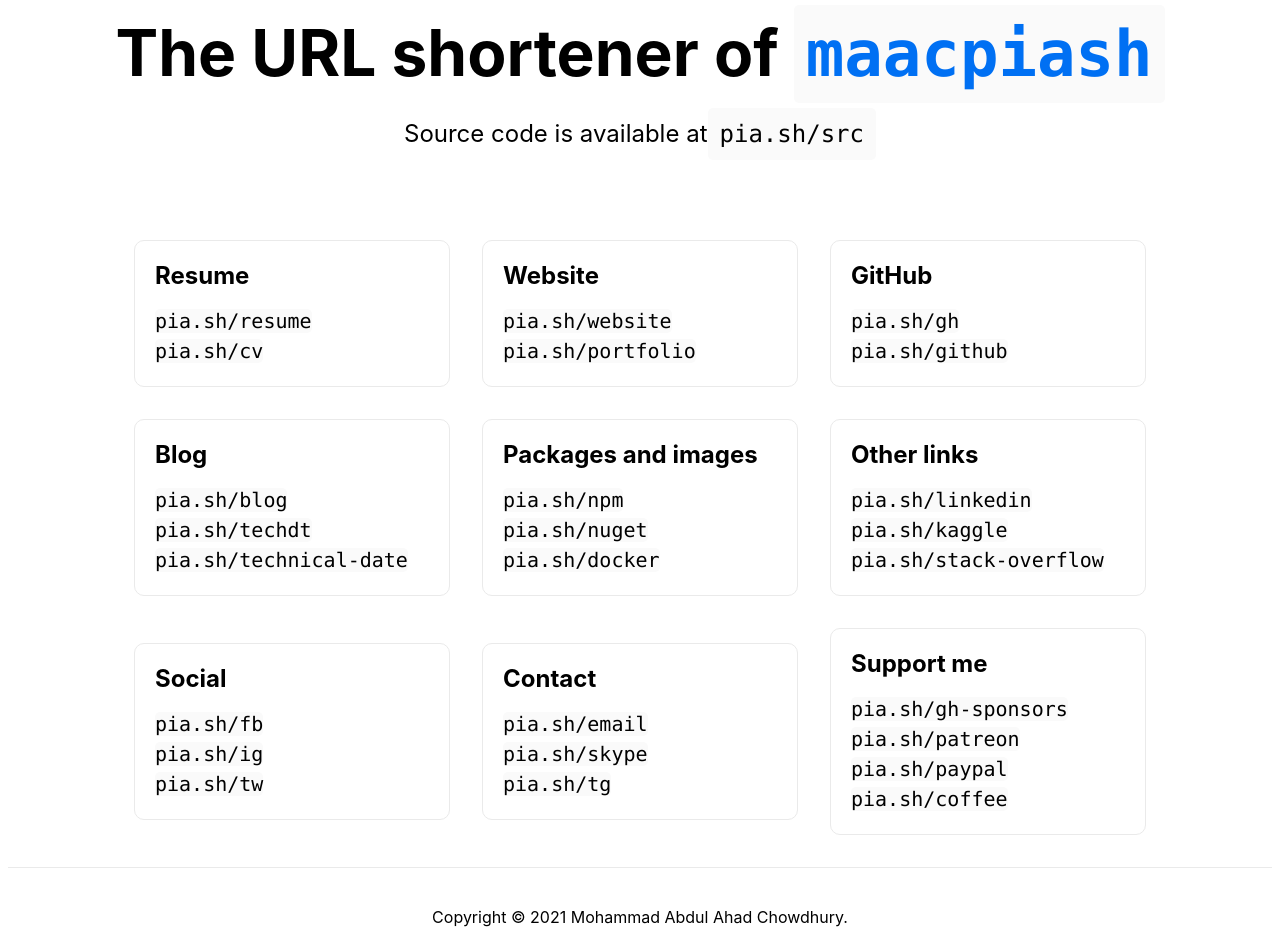
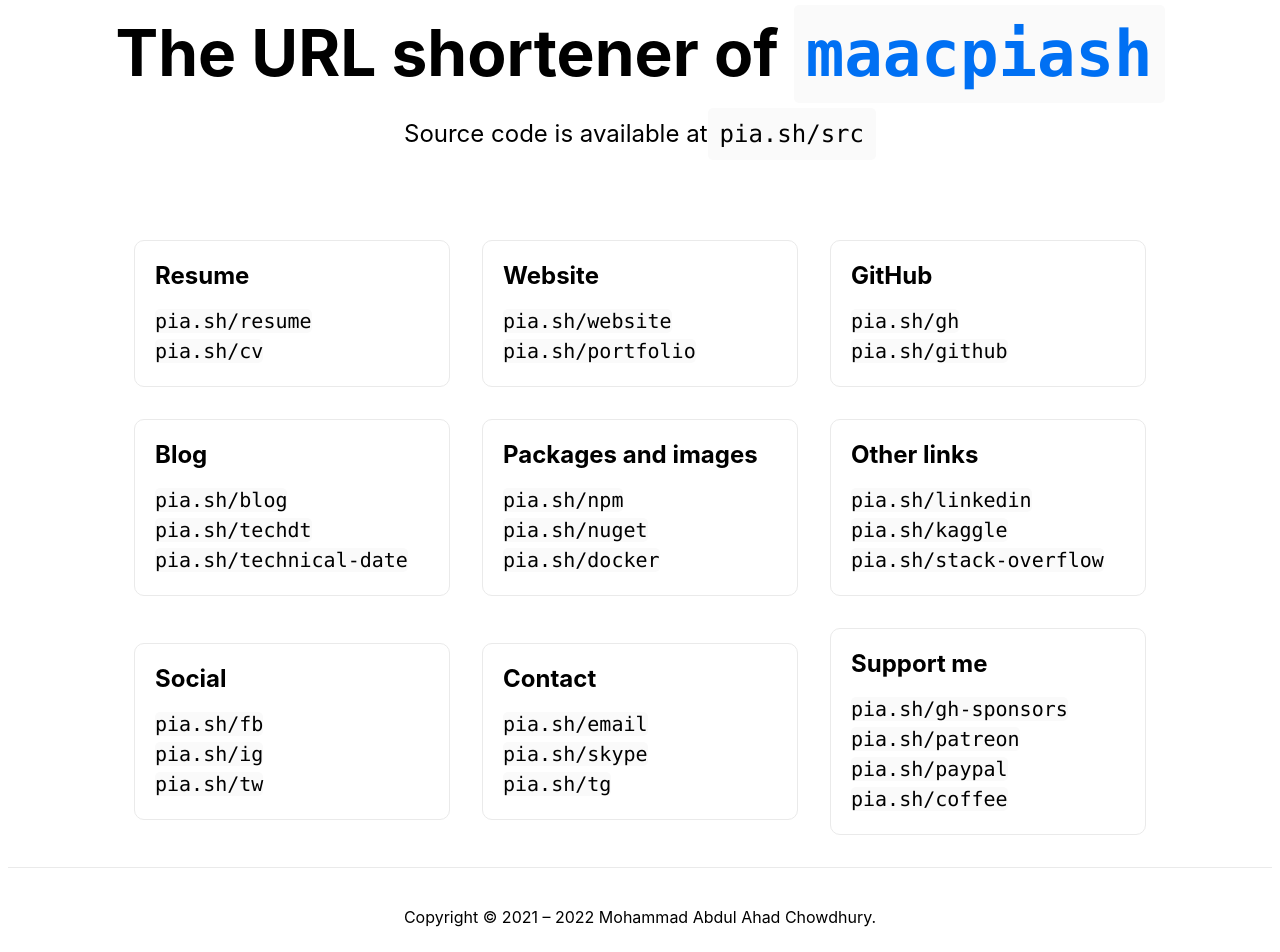
Before and after one commit to maacpiash/piash-redirect-nextjs, a Next.js app: page / in a window 1280 px wide. Shown: the top 952 px of the page. Built offline with nearby package versions, Linux system fonts and the light colour scheme.

Commit message:
💬 Update year in homepage footer
The copyright notice has been updated with the current year.

```diff
--- a/pages/index.tsx
+++ b/pages/index.tsx
@@ -46,7 +46,7 @@ export default function Home() {
           target="_blank"
           rel="noopener noreferrer"
         >
-          Copyright &copy; 2021 Mohammad Abdul Ahad Chowdhury.
+          Copyright &copy; 2021 – 2022 Mohammad Abdul Ahad Chowdhury.
         </a>
       </footer>
     </div>
```
